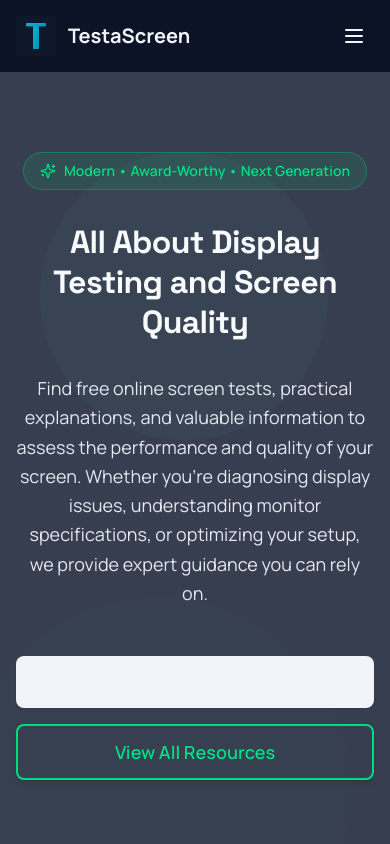
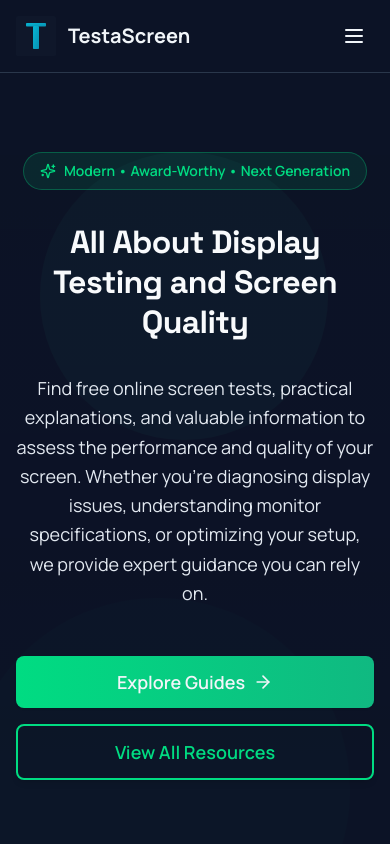
Before and after one commit to sjottens/Whitescreen, a Next.js app: page /faq in a window 390 px wide. Shown: the top 844 px of the page. Built offline with nearby package versions, Linux system fonts and the light colour scheme.

Commit message:
Fix design: restore showcase card gradient and text clarity by removing aggressive mobile CSS overrides

```diff
--- a/app/globals.css
+++ b/app/globals.css
@@ -71,34 +71,26 @@
       background: rgba(6, 18, 30, 0.85) !important;
     }
 
-    /* Reduce shadow complexity on mobile */
-    .shadow,
-    .shadow-lg,
-    .shadow-xl {
+    /* Reduce shadow complexity on mobile - but keep important visual hierarchy shadows */
+    .shadow:not(.shadow-glow):not([class*="shadow-\[0"]),
+    .shadow-lg:not([class*="shadow-\[0"]),
+    .shadow-xl:not([class*="shadow-\[0"]) {
       box-shadow: 0 1px 2px rgba(0, 0, 0, 0.1) !important;
     }
 
-    /* Optimize gradients - use fewer color stops */
-    .bg-gradient-to-r,
-    .bg-gradient-to-b,
-    .bg-gradient-to-t,
-    .bg-gradient-to-l {
-      background-image: linear-gradient(to right, currentColor, currentColor) !important;
-    }
-
-    /* Disable blur effects on mobile */
-    .blur,
-    .blur-sm,
-    .blur-md,
-    .blur-lg {
+    /* Disable blur effects on mobile - but preserve backdrop-blur for cards */
+    .blur:not(.backdrop-blur-sm):not(.backdrop-blur),
+    .blur-sm:not(.backdrop-blur-sm):not(.backdrop-blur),
+    .blur-md:not(.backdrop-blur-sm):not(.backdrop-blur),
+    .blur-lg:not(.backdrop-blur-sm):not(.backdrop-blur) {
       filter: none !important;
       -webkit-filter: none !important;
     }
 
-    /* Optimize text rendering */
+    /* Keep text rendering crisp */
     * {
-      -webkit-font-smoothing: auto;
-      -moz-osx-font-smoothing: auto;
+      -webkit-font-smoothing: antialiased;
+      -moz-osx-font-smoothing: grayscale;
     }
 
     /* Reduce repaints with will-change sparingly */
```
